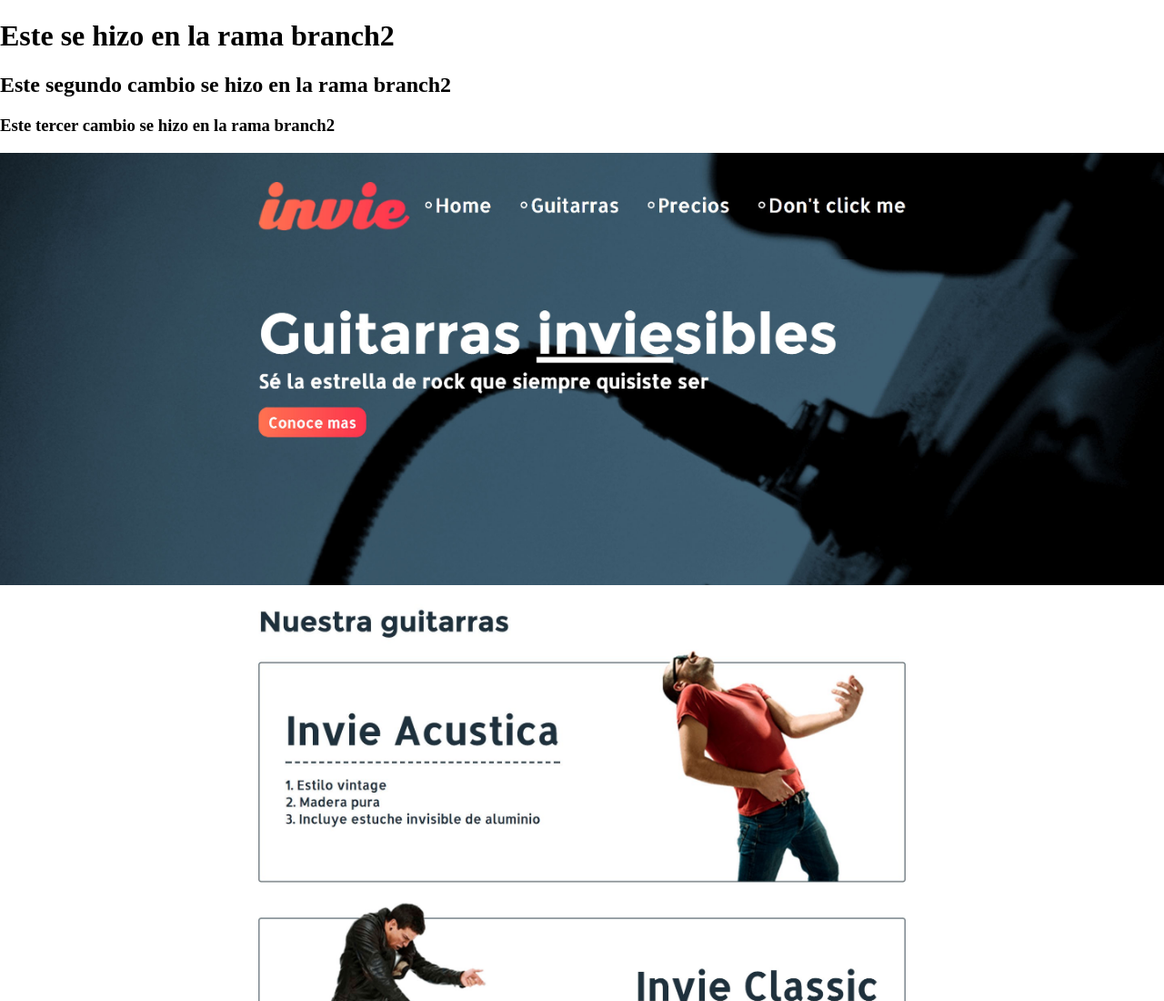
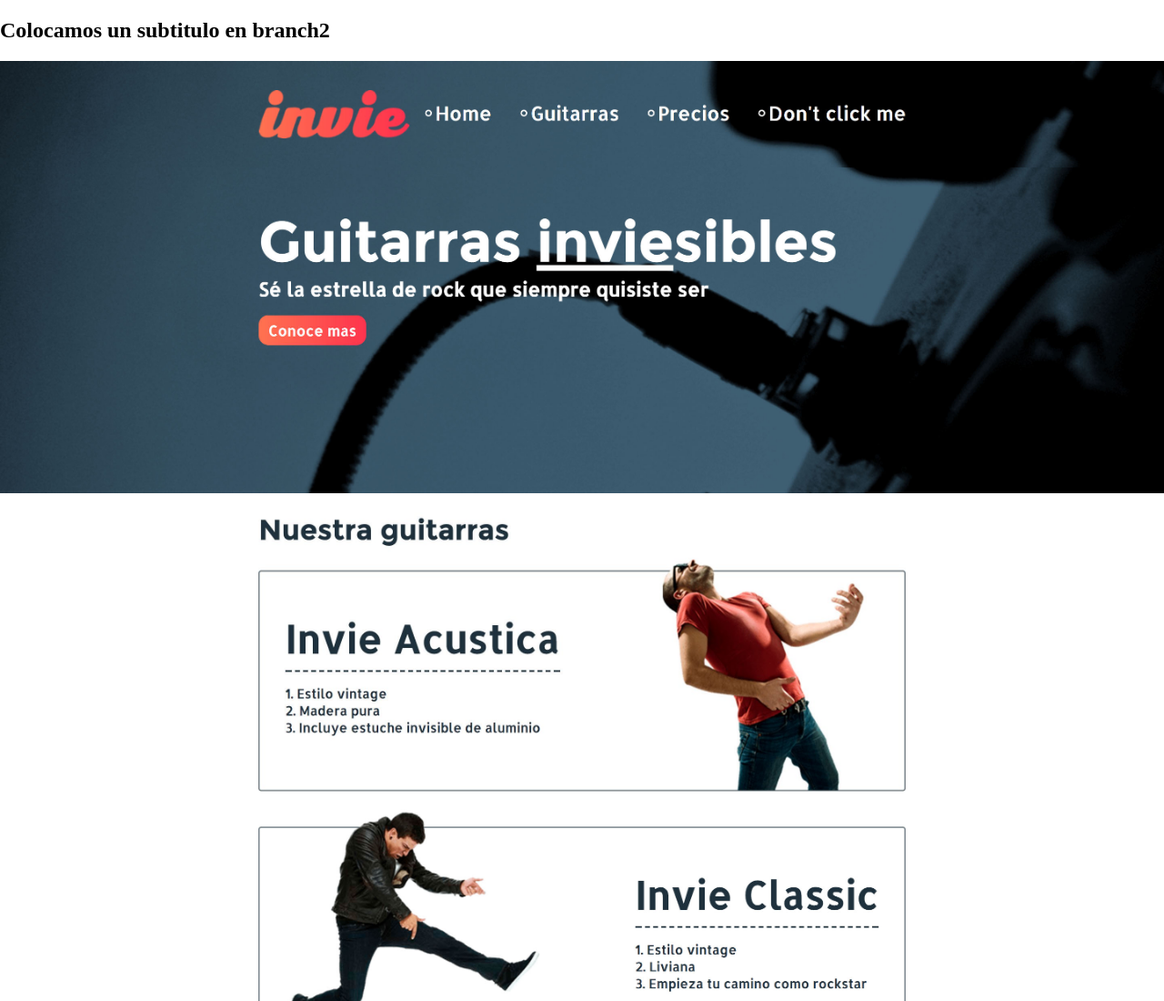
Before and after one commit to nazirortiz/Invie, a plain HTML site: page index.html in a window 1280 px wide. Shown: the top 1100 px of the page at 91% size. Drawn offline with Linux system fonts and the light colour scheme.

Commit message:
Subimos el subtitulo a branch2

```diff
--- a/index.html
+++ b/index.html
@@ -16,9 +16,7 @@
         </style>
     </head>
     <body>
-        <h1>Este se hizo en la rama branch2</h1>
-        <h2>Este segundo cambio se hizo en la rama branch2</h2>
-        <h3>Este tercer cambio se hizo en la rama branch2</h3>
+        <h2>Colocamos un subtitulo en branch2</h2>
         <img src="images/header.jpg" alt="Header">
         <img src="images/hero.jpg" alt="Hero">
         <img src="images/acustica.jpg" alt="Acustica">
```
